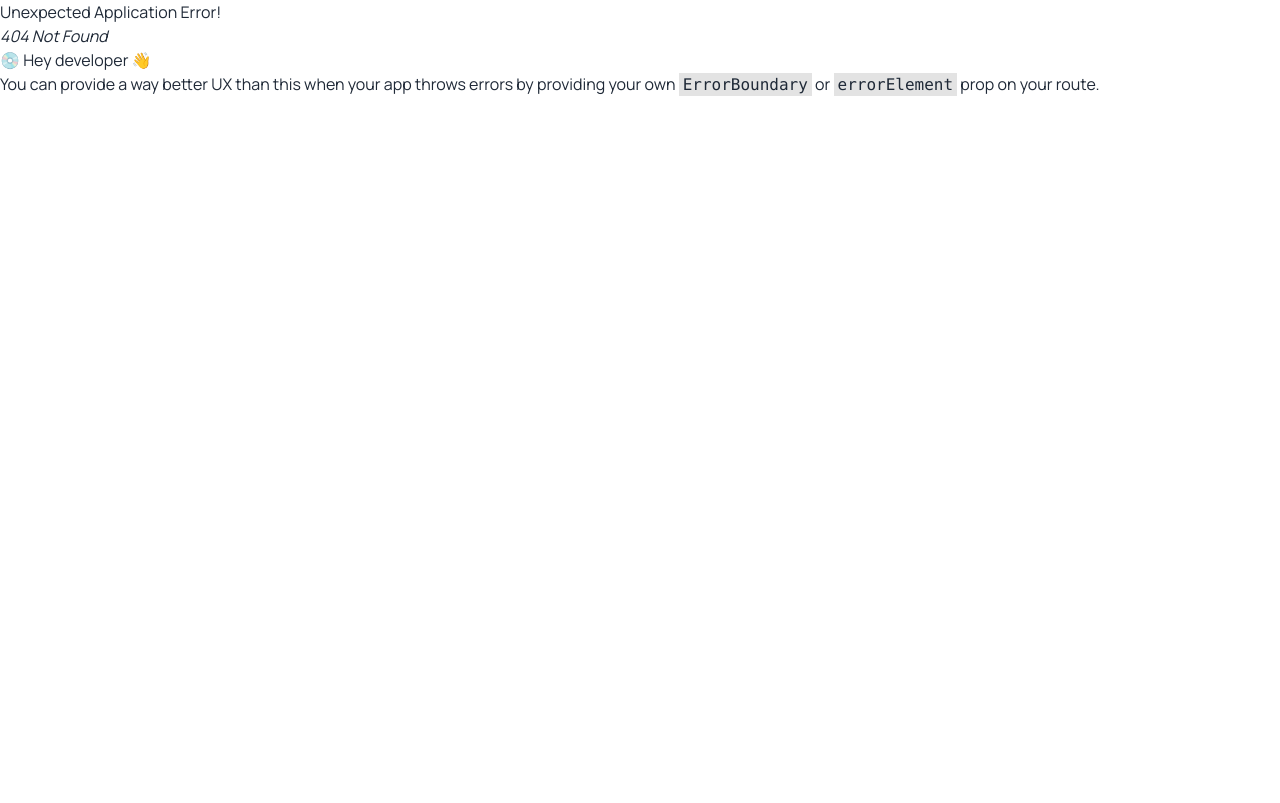
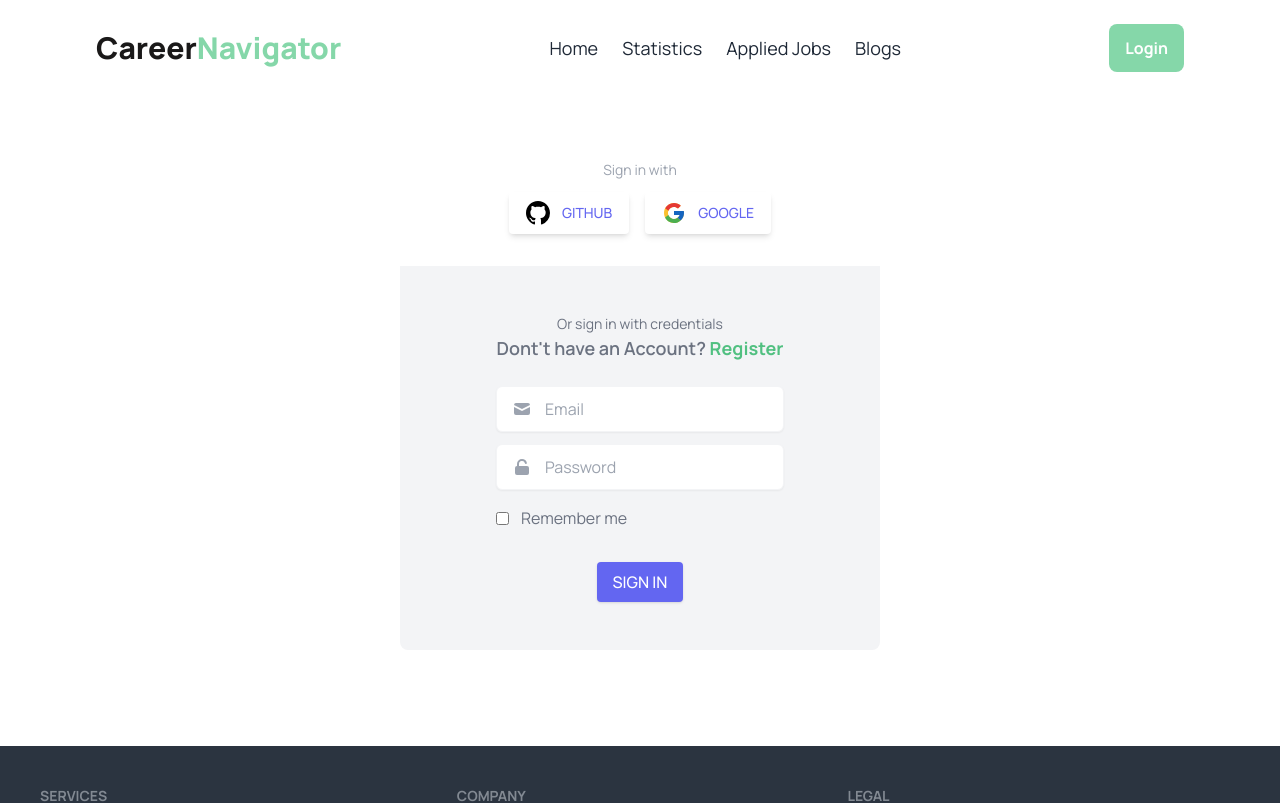
Before and after one commit to SajeedAninda/Career-Navigator-Auth, a React (Vite) app: page /login in a window 1280 px wide. Before the commit this address had no page. Shown: the top 803 px of the page. Built offline with nearby package versions, Linux system fonts and the light colour scheme.

Commit message:
Created Login Page

```diff
--- /dev/null
+++ b/src/Components/Login.jsx
@@ -0,0 +1,124 @@
+import React from 'react';
+import { Link } from 'react-router-dom';
+
+const Login = () => {
+    return (
+        <div class="">
+            <div class="p-8 lg:w-1/2 mx-auto">
+                <div class="bg-white rounded-t-lg p-8">
+                    <p class="text-center text-sm text-gray-400 font-light">Sign in with</p>
+                    <div>
+                        <div class="flex items-center justify-center space-x-4 mt-3">
+                            <button
+                                class="flex items-center py-2 px-4 text-sm uppercase rounded bg-white hover:bg-gray-100 text-indigo-500 border border-transparent hover:border-transparent hover:text-gray-700 shadow-md hover:shadow-lg font-medium transition transform hover:-translate-y-0.5"
+                            >
+                                <svg
+                                    xmlns="http://www.w3.org/2000/svg"
+                                    viewBox="0 0 16 16"
+                                    class="w-6 h-6 mr-3"
+                                >
+                                    <path
+                                        fill-rule="evenodd"
+                                        d="M8 0C3.58 0 0 3.58 0 8c0 3.54 2.29 6.53 5.47 7.59.4.07.55-.17.55-.38 0-.19-.01-.82-.01-1.49-2.01.37-2.53-.49-2.69-.94-.09-.23-.48-.94-.82-1.13-.28-.15-.68-.52-.01-.53.63-.01 1.08.58 1.23.82.72 1.21 1.87.87 2.33.66.07-.52.28-.87.51-1.07-1.78-.2-3.64-.89-3.64-3.95 0-.87.31-1.59.82-2.15-.08-.2-.36-1.02.08-2.12 0 0 .67-.21 2.2.82.64-.18 1.32-.27 2-.27.68 0 1.36.09 2 .27 1.53-1.04 2.2-.82 2.2-.82.44 1.1.16 1.92.08 2.12.51.56.82 1.27.82 2.15 0 3.07-1.87 3.75-3.65 3.95.29.25.54.73.54 1.48 0 1.07-.01 1.93-.01 2.2 0 .21.15.46.55.38A8.013 8.013 0 0016 8c0-4.42-3.58-8-8-8z"
+                                    ></path>
+                                </svg>
+                                Github
+                            </button>
+                            <button
+                                class="flex items-center py-2 px-4 text-sm uppercase rounded bg-white hover:bg-gray-100 text-indigo-500 border border-transparent hover:border-transparent hover:text-gray-700 shadow-md hover:shadow-lg font-medium transition transform hover:-translate-y-0.5"
+                            >
+                                <svg
+                                    xmlns="http://www.w3.org/2000/svg"
+                                    class="w-6 h-6 mr-3"
+                                    viewBox="0 0 48 48"
+                                >
+                                    <path
+                                        fill="#fbc02d"
+                                        d="M43.611 20.083H42V20H24v8h11.303c-1.649 4.657-6.08 8-11.303 8-6.627 0-12-5.373-12-12s5.373-12 12-12c3.059 0 5.842 1.154 7.961 3.039l5.657-5.657C34.046 6.053 29.268 4 24 4 12.955 4 4 12.955 4 24s8.955 20 20 20 20-8.955 20-20c0-1.341-.138-2.65-.389-3.917z"
+                                    />
+                                    <path
+                                        fill="#e53935"
+                                        d="m6.306 14.691 6.571 4.819C14.655 15.108 18.961 12 24 12c3.059 0 5.842 1.154 7.961 3.039l5.657-5.657C34.046 6.053 29.268 4 24 4 16.318 4 9.656 8.337 6.306 14.691z"
+                                    />
+                                    <path
+                                        fill="#4caf50"
+                                        d="M24 44c5.166 0 9.86-1.977 13.409-5.192l-6.19-5.238A11.91 11.91 0 0 1 24 36c-5.202 0-9.619-3.317-11.283-7.946l-6.522 5.025C9.505 39.556 16.227 44 24 44z"
+                                    />
+                                    <path
+                                        fill="#1565c0"
+                                        d="M43.611 20.083 43.595 20H24v8h11.303a12.04 12.04 0 0 1-4.087 5.571l.003-.002 6.19 5.238C36.971 39.205 44 34 44 24c0-1.341-.138-2.65-.389-3.917z"
+                                    />
+                                </svg>
+                                Google
+                            </button>
+                        </div>
+                    </div>
+                </div>
+                <div class="bg-gray-100 rounded-b-lg py-12 px-4 lg:px-24">
+                    <p class="text-center text-sm text-gray-500 font-light">
+                        <p>Or sign in with credentials</p>
+                        <p className='font-semibold text-lg'>Dont't have an Account? <Link to={"/register"}><span className='text-[#51c081] font-bold hover:underline cursor-pointer'>Register</span></Link></p>
+                    </p>
+                    <form class="mt-6">
+                        <div class="relative">
+                            <input
+                                class="appearance-none border pl-12 border-gray-100 shadow-sm focus:shadow-md focus:placeholder-gray-600  transition  rounded-md w-full py-3 text-gray-600 leading-tight focus:outline-none focus:ring-gray-600 focus:shadow-outline"
+                                id="username"
+                                type="text"
+                                placeholder="Email"
+                            />
+                            <div class="absolute left-0 inset-y-0 flex items-center">
+                                <svg
+                                    xmlns="http://www.w3.org/2000/svg"
+                                    class="h-7 w-7 ml-3 text-gray-400 p-1"
+                                    viewBox="0 0 20 20"
+                                    fill="currentColor"
+                                >
+                                    <path
+                                        d="M2.003 5.884L10 9.882l7.997-3.998A2 2 0 0016 4H4a2 2 0 00-1.997 1.884z"
+                                    />
+                                    <path
+                                        d="M18 8.118l-8 4-8-4V14a2 2 0 002 2h12a2 2 0 002-2V8.118z"
+                                    />
+                                </svg>
+                            </div>
+                        </div>
+                        <div class="relative mt-3">
+                            <input
+                                class="appearance-none border pl-12 border-gray-100 shadow-sm focus:shadow-md focus:placeholder-gray-600  transition  rounded-md w-full py-3 text-gray-600 leading-tight focus:outline-none focus:ring-gray-600 focus:shadow-outline"
+                                id="username"
+                                type="text"
+                                placeholder="Password"
+                            />
+                            <div class="absolute left-0 inset-y-0 flex items-center">
+                                <svg
+                                    xmlns="http://www.w3.org/2000/svg"
+                                    class="h-7 w-7 ml-3 text-gray-400 p-1"
+                                    viewBox="0 0 20 20"
+                                    fill="currentColor"
+                                >
+                                    <path
+                                        d="M10 2a5 5 0 00-5 5v2a2 2 0 00-2 2v5a2 2 0 002 2h10a2 2 0 002-2v-5a2 2 0 00-2-2H7V7a3 3 0 015.905-.75 1 1 0 001.937-.5A5.002 5.002 0 0010 2z"
+                                    />
+                                </svg>
+                            </div>
+                        </div>
+                        <div class="mt-4 flex items-center text-gray-500">
+                            <input type="checkbox" id="remember" name="remember" class="mr-3" />
+                            <label for="remember">Remember me</label>
+                        </div>
+                        <div class="flex items-center justify-center mt-8">
+                            <button
+                                class="text-white py-2 px-4 uppercase rounded bg-indigo-500 hover:bg-indigo-600 shadow hover:shadow-lg font-medium transition transform hover:-translate-y-0.5"
+                            >
+                                Sign in
+                            </button>
+                        </div>
+                    </form>
+                </div>
+            </div>
+        </div>
+    );
+};
+
+export default Login;
--- a/src/Components/Navbar.jsx
+++ b/src/Components/Navbar.jsx
@@ -31,7 +31,7 @@
                     </NavLink>
                 </div>
                 <div>
-                    <button className='px-4 py-3 rounded-lg font-bold bg-[#85D7A9] text-white'>Start Applying</button>
+                    <Link to={"/login"}><button className='px-4 py-3 rounded-lg font-bold bg-[#85D7A9] text-white'>Login</button></Link>
                 </div>
             </nav>
         </div>
--- /dev/null
+++ b/src/Components/Register.jsx
@@ -0,0 +1,11 @@
+import React from 'react';
+
+const Register = () => {
+    return (
+        <div>
+
+        </div>
+    );
+};
+
+export default Register;
```
Also changed, not shown: src/main.jsx (+10 -0 lines).
